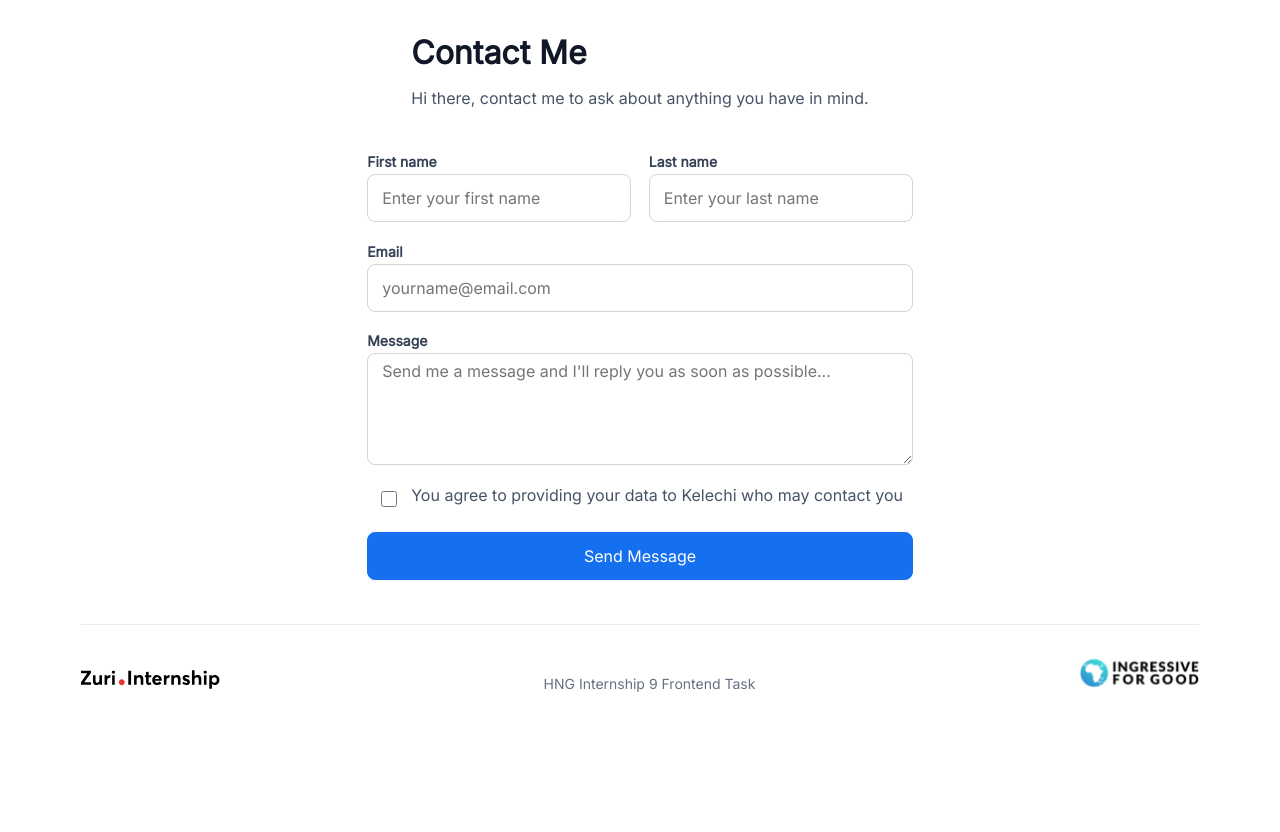
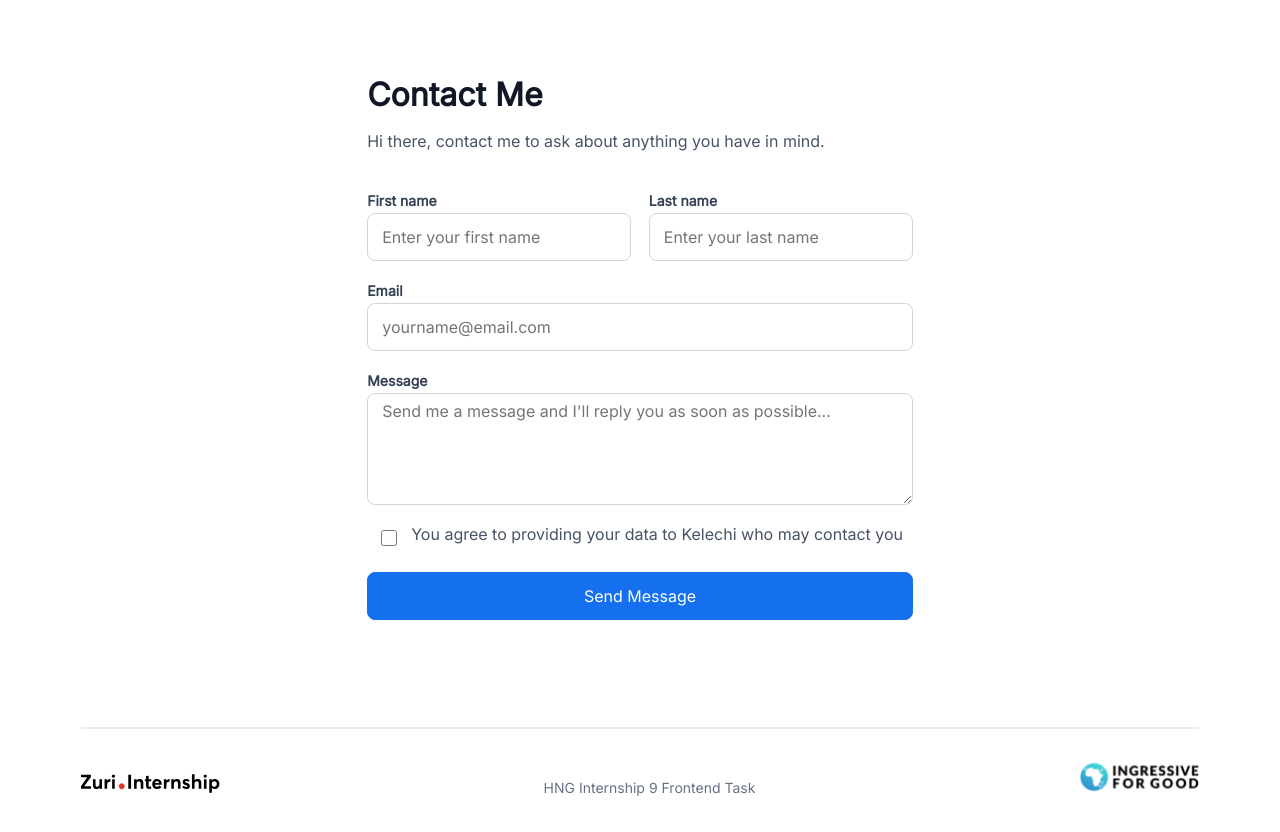
Before and after one commit to theAvocadoCoder/hngi_fe_linktree, a React (Create React App) app: page /hngi_fe_linktree/contact in a window 1280 px wide. Shown: the top 832 px of the page. Before the commit the page ends 800 px from the top, so only its background shows below. Built offline with nearby package versions, Linux system fonts and the light colour scheme.

Commit message:
style: Implement top and bottom margin for Contact page

```diff
--- a/src/routes/Contact.js
+++ b/src/routes/Contact.js
@@ -6,11 +6,11 @@ import "../styles/Contact.css";
 export default function Contact() {
   return (
     <div id="contact__div">
-      <div>
-        <h1>Contact Me</h1>
-        <p>Hi there, contact me to ask about anything you have in mind.</p>
-      </div>
       <Form method="post" id="contact__form">
+        <div id="contact_header__div">
+          <h1>Contact Me</h1>
+          <p>Hi there, contact me to ask about anything you have in mind.</p>
+        </div>
         <div id="form_fields__div">
           <div id="names__div">
             <label htmlFor="first_name">
--- a/src/styles/Contact.css
+++ b/src/styles/Contact.css
@@ -11,6 +11,11 @@
   font-family: 'Inter', sans-serif;
   font-size: 16px;
   line-height: 24px;
+}
+
+#contact_header__div {
+  width: 100%;
+  margin: 5vw 0 2.3rem 0;
 }
 
 h1 {
@@ -29,6 +34,7 @@ p {
   justify-content: center;
   width: min(100%, 60rem);
   gap: 1.1rem;
+  padding: 0 0 5vw 0;
 }
 
 #names__div {
```
